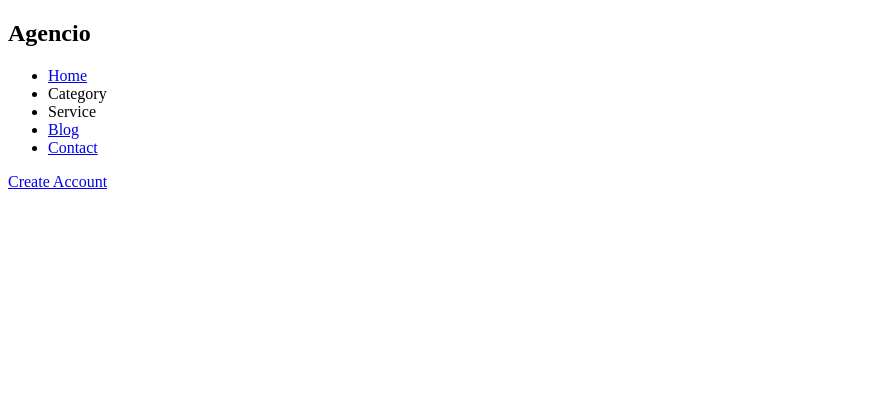
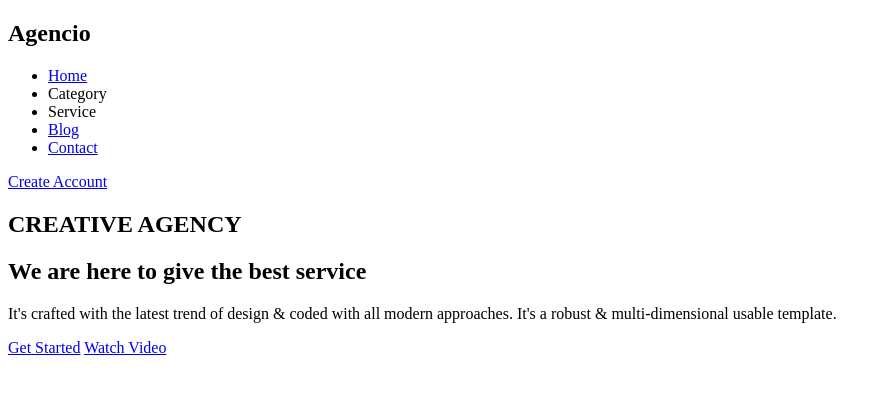
Before and after one commit to burahan206/html-css-mini-project, a plain HTML site: page index.html in a window 1280 px wide. Shown: the whole page, without its empty margins (0-891 px from the left). Drawn offline with Linux system fonts and the light colour scheme.

Commit message:
feat:add header section

```diff
--- a/index.html
+++ b/index.html
@@ -25,6 +25,23 @@
                    <a href="#" class="create account">Create Account</a>
                 </div>
             </nav>
+            <section class="header-info">
+                <div class="header-title-info">
+                    <H1>CREATIVE AGENCY</H1>
+                </div>
+                <div class="header-title">
+                    <h2>We are here to give
+                        the best service</h2>
+                </div>
+                <div class="header-content">
+                    <p>It's crafted with the latest trend of design & coded with all modern approaches. It's a robust & multi-dimensional usable template.
+                    </p>
+                </div>
+                <div class="header-btn">
+                    <a href="Get-Started">Get Started</a>
+                    <a href="Watch-Video">Watch Video</a>
+                </div>
+            </section>
         </div>
     </header>
 </body>
```
